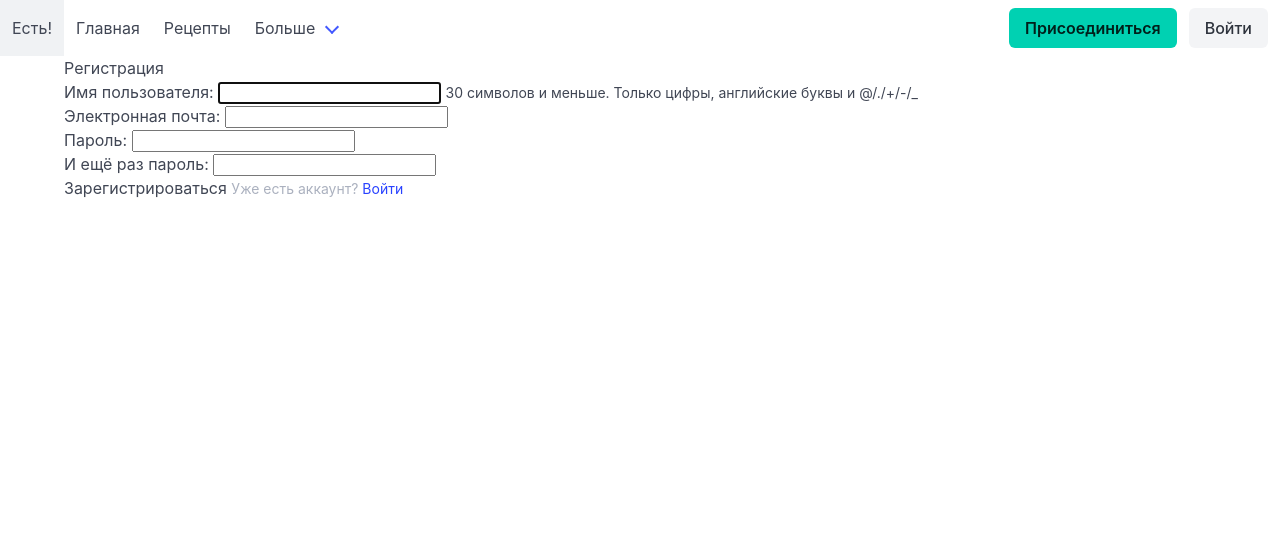
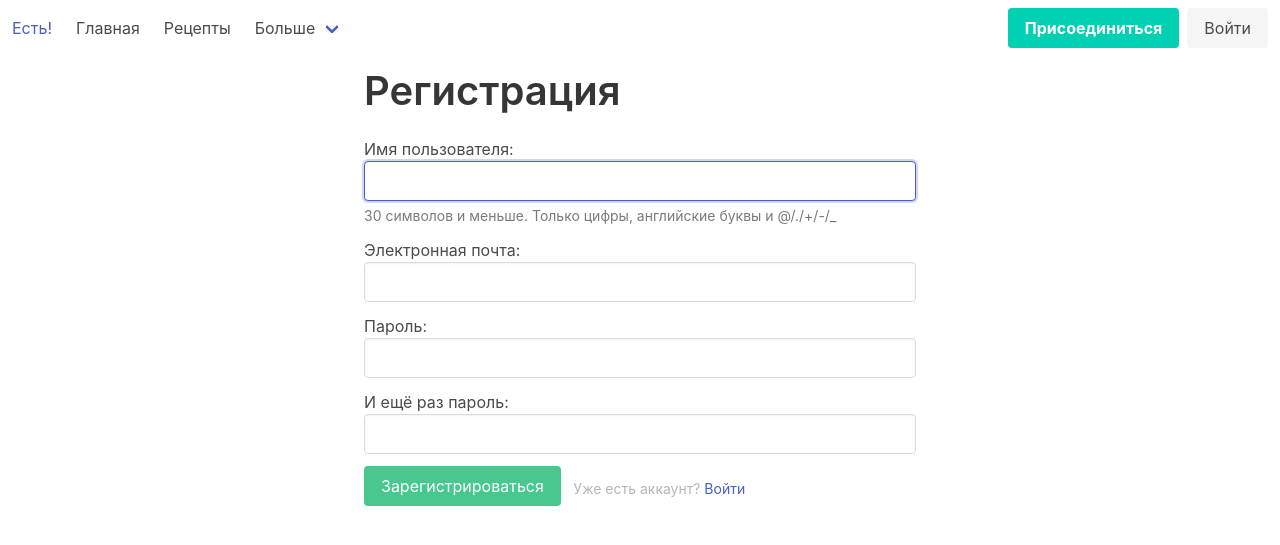
Before and after one commit to tvey/recipes, a Django app: page /join/ in a window 1280 px wide. Shown: the top 545 px of the page. Run offline with Django 3.2, Linux system fonts and the light colour scheme; parts of the project's set-up code (start-up, migrations or seed data) failed here and were passed over; some libraries are stand-ins or nearby versions.

Commit message:
Tweak styles

```diff
--- /dev/null
+++ b/static/js/script.js
@@ -0,0 +1,17 @@
+document.addEventListener('DOMContentLoaded', () => {
+
+  const $navbarBurgers = Array.prototype.slice.call(document.querySelectorAll('.navbar-burger'), 0);
+
+  if ($navbarBurgers.length > 0) {
+
+    $navbarBurgers.forEach(el => {
+      el.addEventListener('click', () => {
+        const target = el.dataset.target;
+        const $target = document.getElementById(target);
+        el.classList.toggle('is-active');
+        $target.classList.toggle('is-active');
+      });
+    });
+  }
+
+});
--- a/templates/base.html
+++ b/templates/base.html
@@ -5,14 +5,17 @@
   <head>
     <meta charset="utf-8">
     <meta name="viewport" content="width=device-width, initial-scale=1">
-    <link rel="stylesheet" href="{% static 'css/bulma.css' %}">
+    <link rel="stylesheet" href="https://cdn.jsdelivr.net/npm/bulma@0.9.3/css/bulma.min.css">
+    <script src="https://kit.fontawesome.com/c6255d9ae6.js" crossorigin="anonymous"></script>
     <link rel="stylesheet" href="{% static 'css/style.css' %}">
     <title>{% block title %}{% endblock title %}Есть!</title>
   </head>
   <body>
     {% include 'includes/navbar.html' %}
     <main class="container">
+      {% include 'includes/messages.html' %}
       {% block content %}{% endblock content %}
     </main>
+    <script src="{% static 'js/script.js' %}"></script>
   </body>
 </html>
--- a/templates/includes/form.html
+++ b/templates/includes/form.html
@@ -11,18 +11,18 @@
 {% endif %}
 
 {% for field in form.visible_fields %}
-  <div class="form-group">
+  <div class="field">
     {{ field.label_tag }}
     {{ field }}
 
     {% if field.errors %}
       {% for error in field.errors %}
-        <small class="text-danger">{{ error }}</small>
+        <small class="is_danger">{{ error }}</small>
       {% endfor %}
     {% endif %}
 
     {% if field.help_text %}
-      <small class="text-muted">{{ field.help_text }}</small>
+      <small class="has-text-grey is-block pt-1">{{ field.help_text }}</small>
     {% endif %}
   </div>
 {% endfor %}
--- a/templates/includes/navbar.html
+++ b/templates/includes/navbar.html
@@ -1,6 +1,6 @@
 <nav class="navbar" role="navigation" aria-label="main navigation">
   <div class="navbar-brand">
-    <a class="navbar-item" href="#">
+    <a class="navbar-item" href="{% url 'recipes:home' %}">
       <!-- <img src="https://bulma.io/images/bulma-logo.png" width="112" height="28"> -->
       Есть!
     </a>
--- a/templates/users/auth.html
+++ b/templates/users/auth.html
@@ -9,25 +9,26 @@
 {% endblock title %}
 
 {% block content %}
-<div>
-  {% include 'includes/messages.html' %}
+<div class="colums">
+  <div class="column is-half is-offset-one-quarter">
     {% if 'join' in request.path %}
       <form method="post">{% csrf_token %}
-      <h2>Регистрация</h2>
+        <h2 class="title is-2">Регистрация</h2>
         {% include 'includes/form.html' with form=form %}
-      <button type="submit">Зарегистрироваться</button>
-      <small class="has-text-grey-light">Уже есть аккаунт? <a href="{% url 'users:login' %}">Войти</a></small>
+        <button type="submit" class="button is-success">Зарегистрироваться</button>
+        <small class="has-text-grey-light pl-2 pt-3 is-inline-block">Уже есть аккаунт? <a href="{% url 'users:login' %}">Войти</a></small>
       </form>
       {% elif 'login' in request.path %}
       <form method="post">{% csrf_token %}
-    <h2>Войти</h2>
+      <h2 class="title is-2">Войти</h2>
       {% include 'includes/form.html' with form=form %}
-    <small>
+      <small class="is-block pb-1">
         <a href="#">Забыли пароль?</a>
       </small>
-    <button type="submit">Войти</button>
-    <small class="has-text-grey-light">Нужен аккаунт? <a href="{% url 'users:register' %}">Можно создать</a></small>
+      <button type="submit" class="button is-success">Войти</button>
+      <small class="has-text-grey-light pl-2 pt-3 is-inline-block">Нужен аккаунт? <a href="{% url 'users:register' %}">Можно создать</a></small>
       </form>
     {% endif %}
   </div>
+</div>
 {% endblock content %}
--- a/users/forms.py
+++ b/users/forms.py
@@ -18,6 +18,23 @@
 
     username = forms.CharField(
         label='Имя пользователя или почта',
+        widget=forms.PasswordInput(
+            attrs={
+                'class': 'input',
+                'required': 'true',
+                'placeholder': '',
+            }
+        ),
+    )
+
+    password = forms.CharField(
+        widget=forms.PasswordInput(
+            attrs={
+                'class': 'input',
+                'required': 'true',
+                'placeholder': '',
+            }
+        ),
     )
 
 
@@ -32,7 +49,7 @@
         },
         widget=forms.TextInput(
             attrs={
-                'class': '',
+                'class': 'input',
                 'required': 'true',
                 'autofocus': 'autofocus',
                 'placeholder': '',
@@ -40,13 +57,22 @@
         ),
     )
 
-    email = forms.EmailField(label='Электронная почта')
+    email = forms.EmailField(
+        label='Электронная почта',
+        widget=forms.PasswordInput(
+            attrs={
+                'class': 'input',
+                'required': 'true',
+                'placeholder': '',
+            }
+        ),
+    )
 
     password1 = forms.CharField(
         label='Пароль',
         widget=forms.PasswordInput(
             attrs={
-                'class': '',
+                'class': 'input',
                 'required': 'true',
                 'placeholder': '',
             }
@@ -56,7 +82,7 @@
         label='И ещё раз пароль',
         widget=forms.PasswordInput(
             attrs={
-                'class': '',
+                'class': 'input',
                 'type': 'password',
                 'required': True,
                 'placeholder': '',
--- a/users/views.py
+++ b/users/views.py
@@ -8,7 +8,7 @@
 
 def register(request):
     if request.user.is_authenticated:
-        return redirect('recipes:index')
+        return redirect('recipes:home')
 
     form = RegistrationForm(request.POST or None)
     if form.is_valid():
```
Also changed, not shown: config/settings/base.py (+9 -2 lines), static/css/style.css (added). Lines whose indentation alone changed are shown as unchanged.
